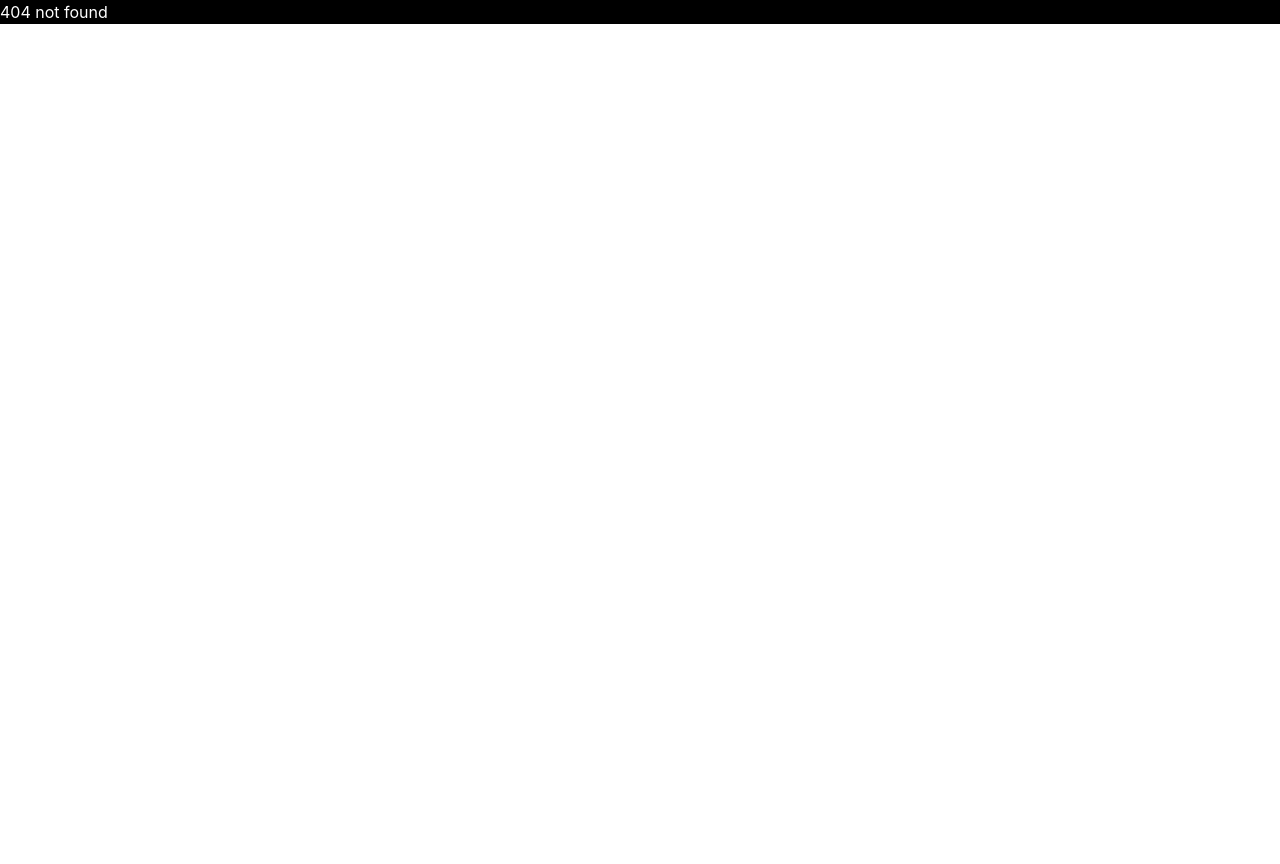
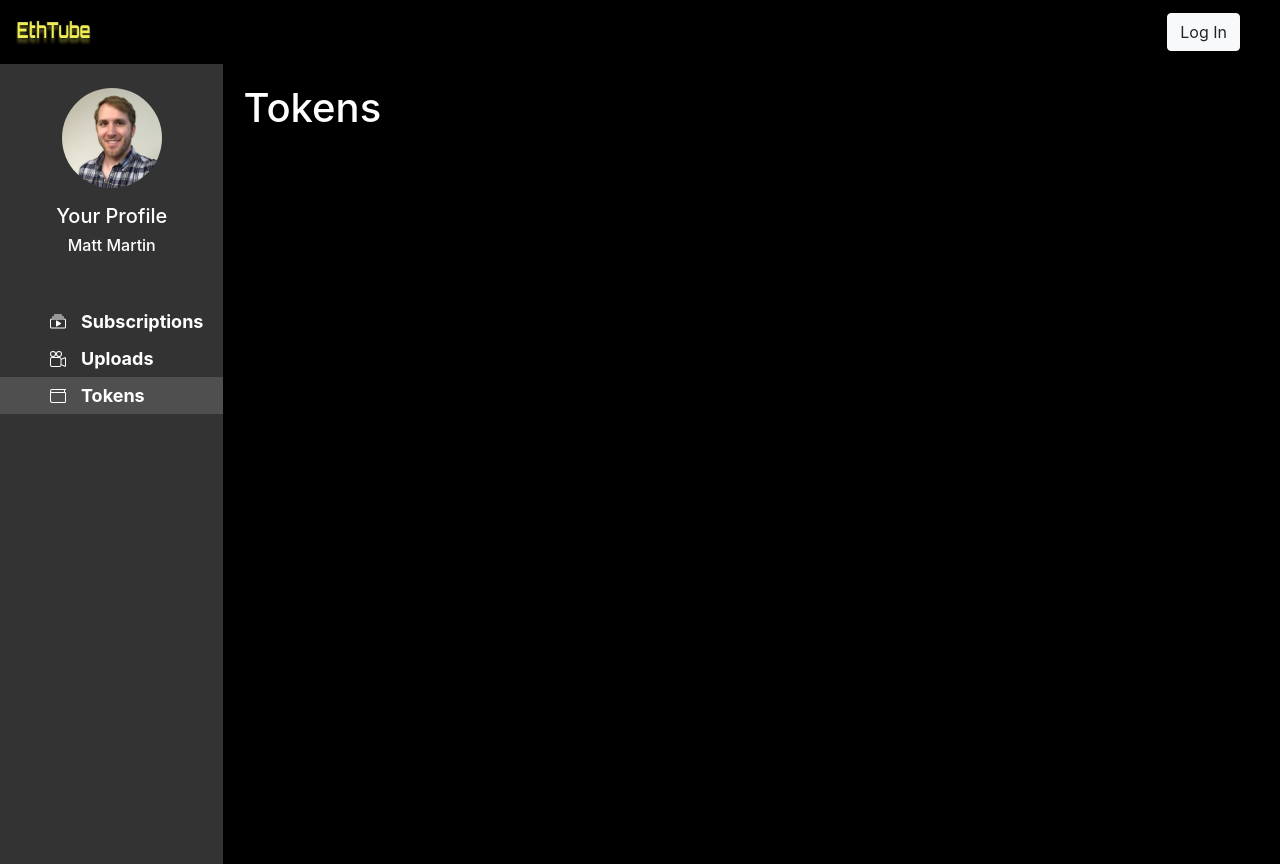
Before and after one commit to georgeweiler/eth-denver-matt-george, a React (Create React App) app: page /profile/tokens in a window 1280 px wide. Before the commit this address had no page. Before the commit the page ends 800 px from the top, so only its background shows below. Built offline with nearby package versions, Linux system fonts and the light colour scheme.

Commit message:
Adds basic profile page setup with routing

```diff
--- a/package.json
+++ b/package.json
@@ -12,6 +12,7 @@
     "prop-types": "latest",
     "react": "^0.0.0-8e5adfbd7",
     "react-bootstrap": "^1.3.0",
+    "react-bootstrap-icons": "^1.3.0",
     "react-dom": "^0.0.0-8e5adfbd7",
     "react-redux": "^7.1.0-rc.1",
     "react-router-bootstrap": "^0.24.4",
--- /dev/null
+++ b/src/pages/Profile/Sidebar.js
@@ -0,0 +1,72 @@
+import React from 'react';
+import styled from 'styled-components';
+import { Image, Nav } from 'react-bootstrap';
+import { NavLink } from 'react-router-dom';
+import { CollectionPlay, CameraReels, Wallet } from 'react-bootstrap-icons';
+import ProfilePhoto from '../../static/images/Profile-photo.jpeg';
+
+const Sidebar = styled.div`
+  min-height: 100vh;
+  width: 250px;
+  background-color: #333;
+  display: flex;
+  flex-flow: column nowrap;
+  justify-content: flex-start;
+  align-items: center;
+`;
+const NavItem = styled(Nav.Item)`
+  width: 100%;
+  padding: 5px 20px 5px 50px;
+  display: flex;
+  flex-flow: row nowrap;
+  justify-content: flex-start;
+  align-items: center;
+  :hover {
+    text-decoration: none;
+    color: lightgray;
+  }
+  &.active {
+    background-color: #4f4f4f;
+  }
+`;
+const SidebarLink = styled.div`
+  font-weight: bold;
+  font-size: 18px;
+  color: white;
+  padding-left: 15px;
+`;
+
+const Profile = () => (
+  <>
+    <Sidebar>
+      <Image className="mt-4" src={ProfilePhoto} width="100px" roundedCircle />
+      <h5 className="mt-3">Your Profile</h5>
+      <h6 className="mb-4">Matt Martin</h6>
+      <NavItem
+        className="mt-4"
+        as={NavLink}
+        to="/profile"
+        exact
+        activeClassName="active"
+      >
+        <CollectionPlay color="white" />
+        <SidebarLink>Subscriptions</SidebarLink>
+      </NavItem>
+      <NavItem
+        as={NavLink}
+        to="/profile/uploads"
+        exact
+        activeClassName="active"
+      >
+        <CameraReels color="white" />
+        <SidebarLink>Uploads</SidebarLink>
+      </NavItem>
+      <NavItem as={NavLink} to="/profile/tokens" exact activeClassName="active">
+        <Wallet color="white" />
+        <SidebarLink>Tokens</SidebarLink>
+      </NavItem>
+    </Sidebar>
+  </>
+);
+
+export default Profile;
--- /dev/null
+++ b/src/pages/Profile/Subscriptions.js
@@ -0,0 +1,9 @@
+import React from 'react';
+
+const Subscriptions = () => (
+  <>
+    <h1>Subscriptions</h1>
+  </>
+);
+
+export default Subscriptions;
--- /dev/null
+++ b/src/pages/Profile/Tokens.js
@@ -0,0 +1,5 @@
+import React from 'react';
+
+const Tokens = () => <h1>Tokens</h1>;
+
+export default Tokens;
--- /dev/null
+++ b/src/pages/Profile/Uploads.js
@@ -0,0 +1,5 @@
+import React from 'react';
+
+const Uploads = () => <h1>Uploads</h1>;
+
+export default Uploads;
--- a/src/pages/Profile/index.js
+++ b/src/pages/Profile/index.js
@@ -1,27 +1,43 @@
 import React from 'react';
 import styled from 'styled-components';
-import { Image } from 'react-bootstrap';
+import { Switch, Route } from 'react-router-dom';
 import Navbar from '../../components/Navbar';
-import ProfilePhoto from '../../static/images/Profile-photo.jpeg';
+import Sidebar from './Sidebar';
+import Subscriptions from './Subscriptions';
+import Tokens from './Tokens';
+import Uploads from './Uploads';
 
-const LeftBar = styled.div`
-  min-height: 100vh;
-  width: 300px;
-  background-color: #333;
+const PageWrapper = styled.div`
   display: flex;
-  flex-flow: column nowrap;
+  flex-flow: row nowrap;
   justify-content: flex-start;
-  align-items: center;
+  align-content: flex-start;
+`;
+const MainContent = styled.div`
+  padding: 20px;
+  width: 100%;
+  height: 100%;
 `;
 
 const Profile = () => (
   <>
     <Navbar signedIn />
-    <LeftBar>
-      <Image className="mt-4" src={ProfilePhoto} width="100px" roundedCircle />
-      <h5 className="mt-3">Your Profile</h5>
-      <h7>Matt Martin</h7>
-    </LeftBar>
+    <PageWrapper>
+      <Sidebar />
+      <MainContent>
+        <Switch>
+          <Route exact path="/profile">
+            <Subscriptions />
+          </Route>
+          <Route path="/profile/uploads">
+            <Uploads />
+          </Route>
+          <Route path="/profile/tokens">
+            <Tokens />
+          </Route>
+        </Switch>
+      </MainContent>
+    </PageWrapper>
   </>
 );
 
--- a/src/routes.js
+++ b/src/routes.js
@@ -21,7 +21,6 @@ const routes = [
   {
     path: '/profile',
     component: Profile,
-    exact: true,
     publicRoute: true,
   },
   {
```
Also changed, not shown: 1 other file (tests, documents, lock files or other folders).
